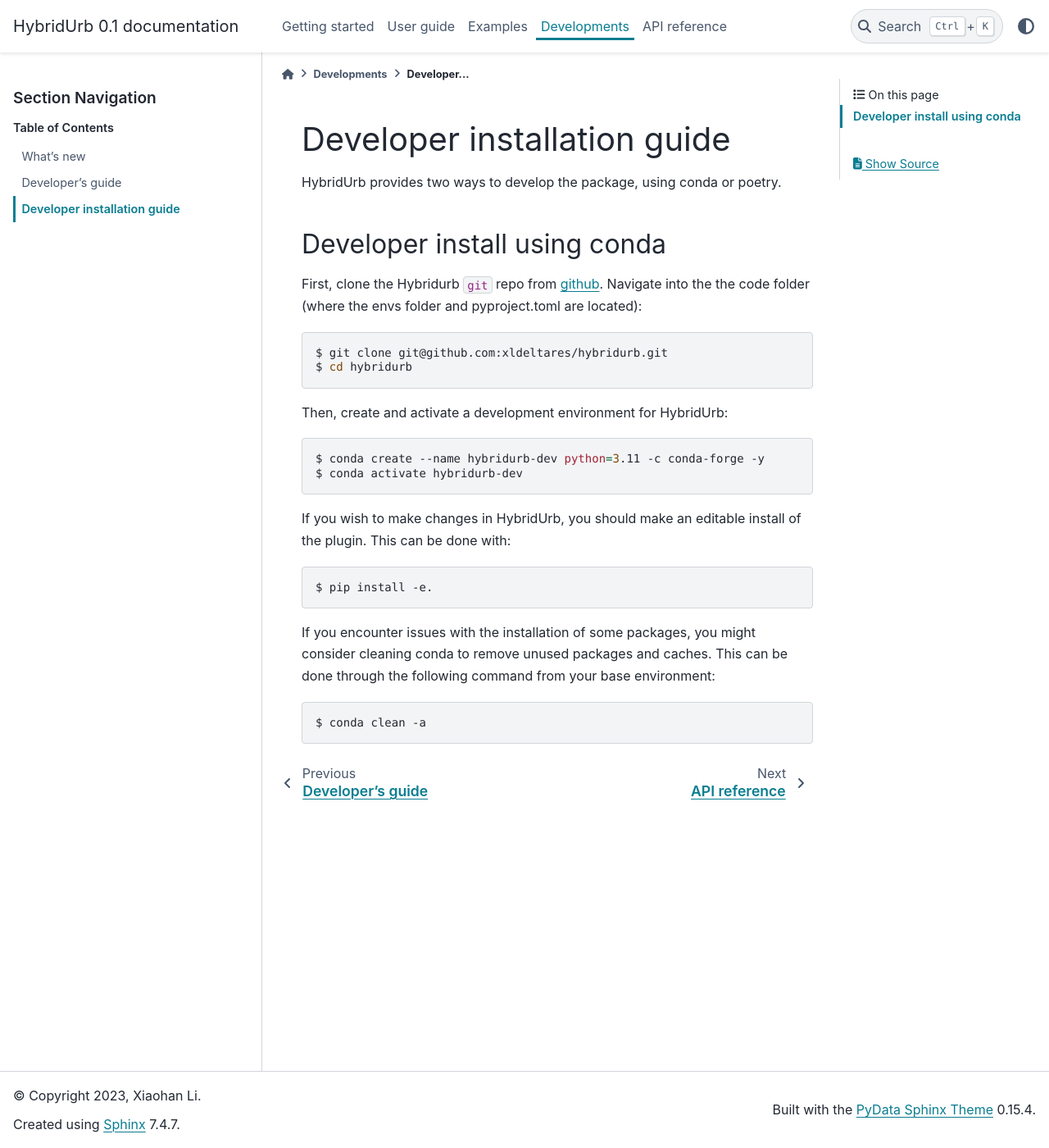
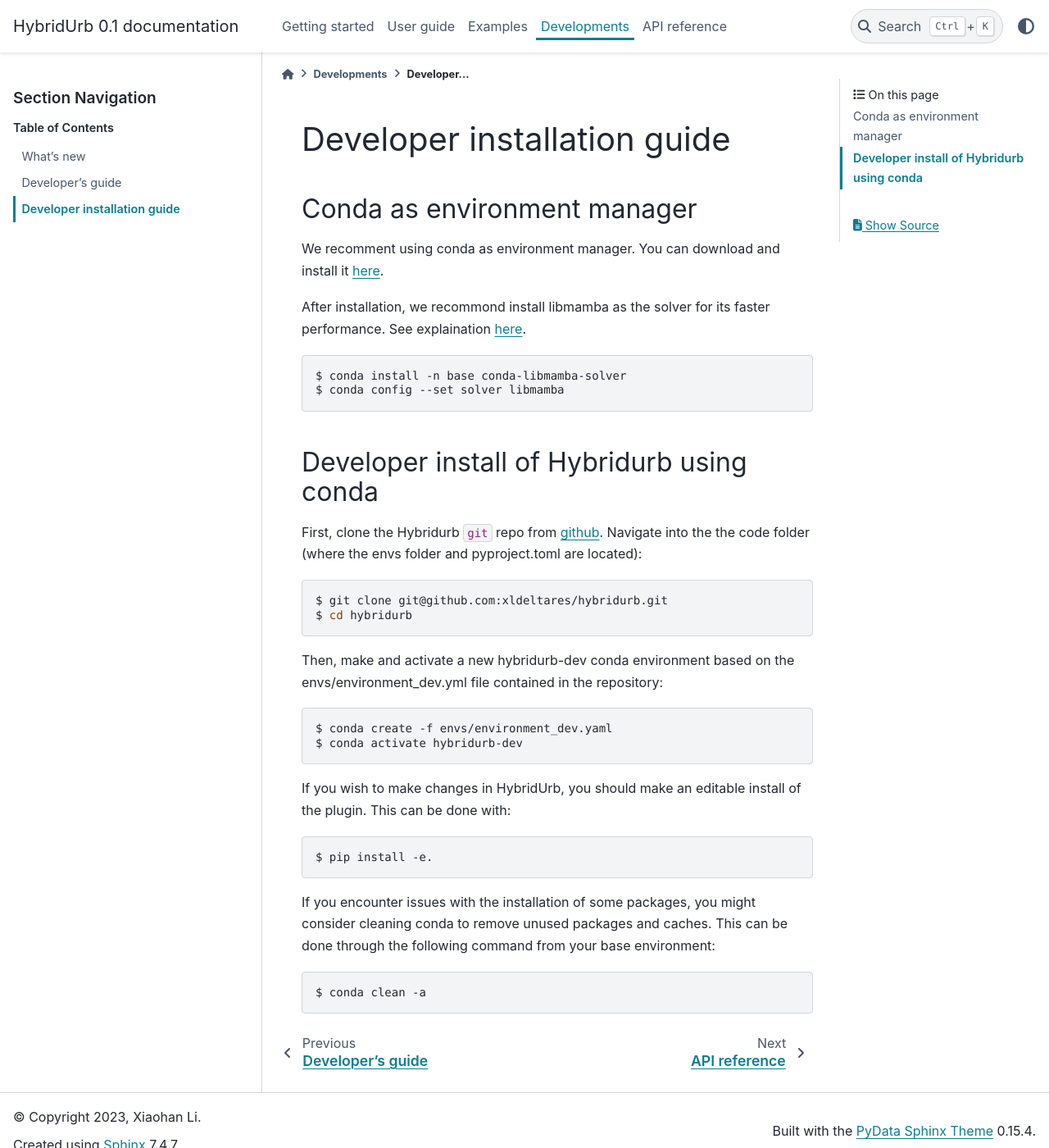
Before and after one commit to xldeltares/hybridurb, a Sphinx documentation site: the page built from docs/dev/dev_install.rst, in a window 1280 px wide and 1400 px high. Shown: the whole window at 82% size. Built offline with Sphinx 7.4.7 and the PyData theme 0.15.4, drawn with Linux system fonts in a browser that asks for light colours.

Commit message:
update docs with bump version

```diff
--- a/README.rst
+++ b/README.rst
@@ -24,7 +24,7 @@
 
     $ git clone git@github.com:xldeltares/hybridurb.git
     $ cd hybridurb
-    $ conda create --name hybridurb-dev python=3.11 -c conda-forge -y
+    $ conda create -f envs/environment_dev.yaml
     $ conda activate hybridurb-dev
     $ pip install -e .
 
--- a/docs/dev/dev_install.rst
+++ b/docs/dev/dev_install.rst
@@ -3,10 +3,22 @@
 Developer installation guide
 ============================
 
-HybridUrb provides two ways to develop the package, using conda or poetry.
 
-Developer install using conda
------------------------------
+Conda as environment manager
+----------------------------
+We recomment using conda as environment manager. You can download and install it `here <https://docs.conda.io/projects/conda/en/latest/user-guide/install/download.html>`_.
+
+
+After installation, we recommond install libmamba as the solver for its faster performance. See explaination `here <https://www.anaconda.com/blog/a-faster-conda-for-a-growing-community>`_.
+
+.. code-block:: console
+
+  $ conda install -n base conda-libmamba-solver
+  $ conda config --set solver libmamba
+
+
+Developer install of Hybridurb using conda
+------------------------------------------
 
 First, clone the Hybridurb ``git`` repo from `github <https://github.com/Deltares/hydromt.git>`_.
 Navigate into the the code folder (where the envs folder and pyproject.toml are located):
@@ -18,11 +30,13 @@
     $ cd hybridurb
 
 
-Then, create and activate a development environment for HybridUrb:
+
+Then, make and activate a new hybridurb-dev conda environment based on the envs/environment_dev.yml
+file contained in the repository:
 
 .. code-block:: console
 
-    $ conda create --name hybridurb-dev python=3.11 -c conda-forge -y
+    $ conda create -f envs/environment_dev.yaml
     $ conda activate hybridurb-dev
 
 If you wish to make changes in HybridUrb, you should make an editable install of the plugin.
--- a/docs/getting_started/installation.rst
+++ b/docs/getting_started/installation.rst
@@ -9,7 +9,7 @@
 
 Python and conda
 -----------------------
-You'll need **Python 3.8 or greater** and conda as an environment manager.
+You'll need **Python 3.9 or greater** and conda as an environment manager.
 These package managers help you to install (Python) packages and manage environment
 such that different installations do not conflict.
 
```
Also changed, not shown: docs/api.rst (+14 -0 lines), docs/changelog.rst (+15 -2 lines), examples/README.rst, 2 other files.
